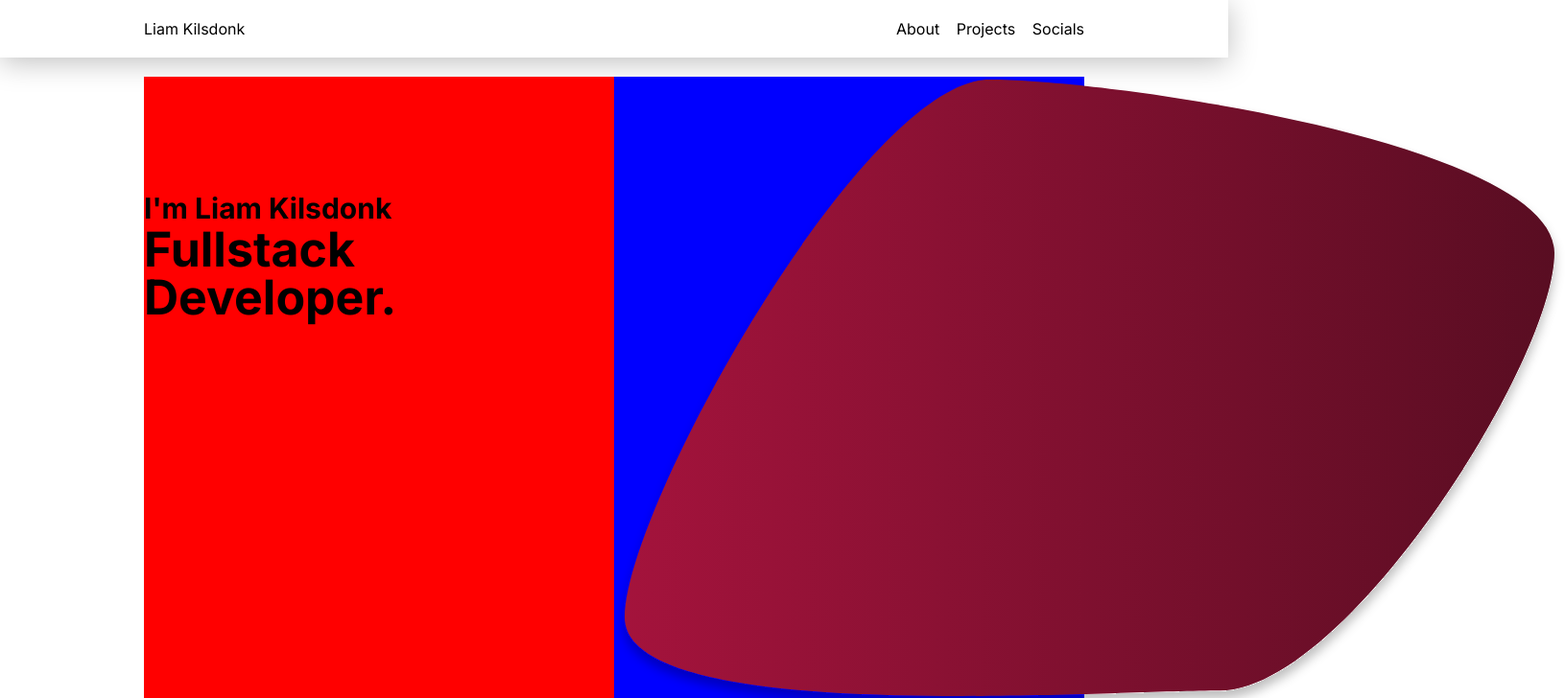
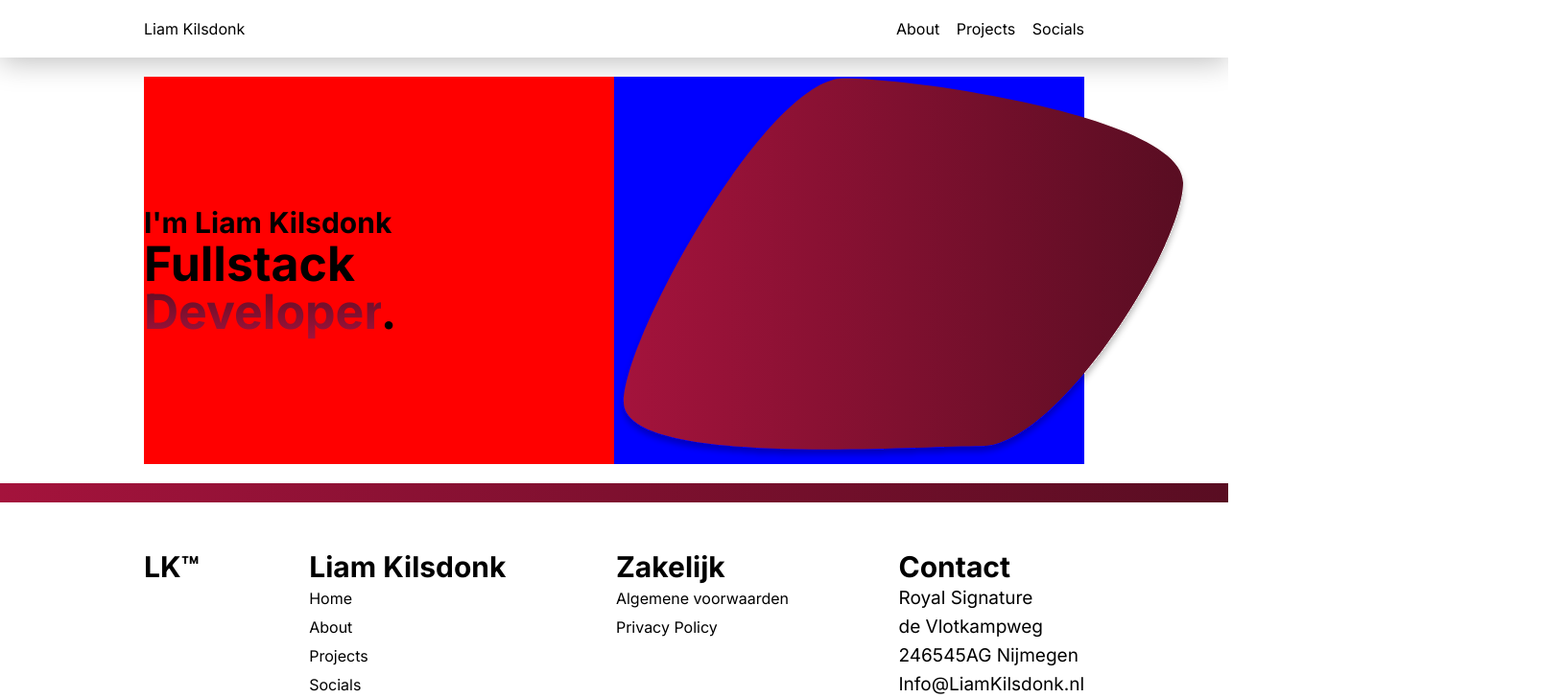
Before and after one commit to liam-kilsdonk/liam-portfolio, a Next.js app: page / in a window 1280 px wide. Shown: the top 728 px of the page at 96% size, 1631 px wide, since content can reach past the window. Built offline with nearby package versions, Linux system fonts and the light colour scheme.

Commit message:
gradiant op wat text gezet, dat is echt alles ;)

```diff
--- a/src/app/globals.css
+++ b/src/app/globals.css
@@ -61,7 +61,9 @@ h3 {
   font-weight: 700;
 }
 strong {
-  color: var(--gold) !important;
+  background: -webkit-linear-gradient(90deg, #a4133c, #590d22);
+  -webkit-background-clip: text;
+  -webkit-text-fill-color: transparent;
 }
 
 p {
--- a/src/app/landing.js
+++ b/src/app/landing.js
@@ -7,10 +7,10 @@ function Landing() {
         <div className={styles.landing_wrap}>
             <div className={styles.landing_left}>
                 <h3>I'm Liam Kilsdonk</h3>
-                <h1>Fullstack Developer.</h1>
+                <h1>Fullstack <strong>Developer</strong>.</h1>
             </div>
             <div className={styles.landing_right}>
-                <svg xmlns="http://www.w3.org/2000/svg" width="991" height="665" viewBox="0 0 991 665" fill="none">
+                <svg xmlns="http://www.w3.org/2000/svg" width="603" height="400.13" viewBox="0 0 991 665" fill="none">
                 <g filter="url(#filter0_d_228_92)">
                     <path d="M980 183.627C980 296.988 761.577 640.248 631.425 640.248C501.274 640.248 11 677.19 11 563.829C11 450.468 261.013 3 391.165 3C521.316 3 980 70.2663 980 183.627Z" fill="url(#paint0_linear_228_92)"/>
                 </g>
--- a/src/app/page.module.css
+++ b/src/app/page.module.css
@@ -128,6 +128,12 @@
   width: 50%;
   background-color: red;
   padding: 120px 0px;
+  display: flex;
+  flex-direction: column;
+  flex-wrap: wrap;
+  align-content: flex-start;
+  justify-content: center;
+  align-items: flex-start;
 }
 
 .landing_right {
```
